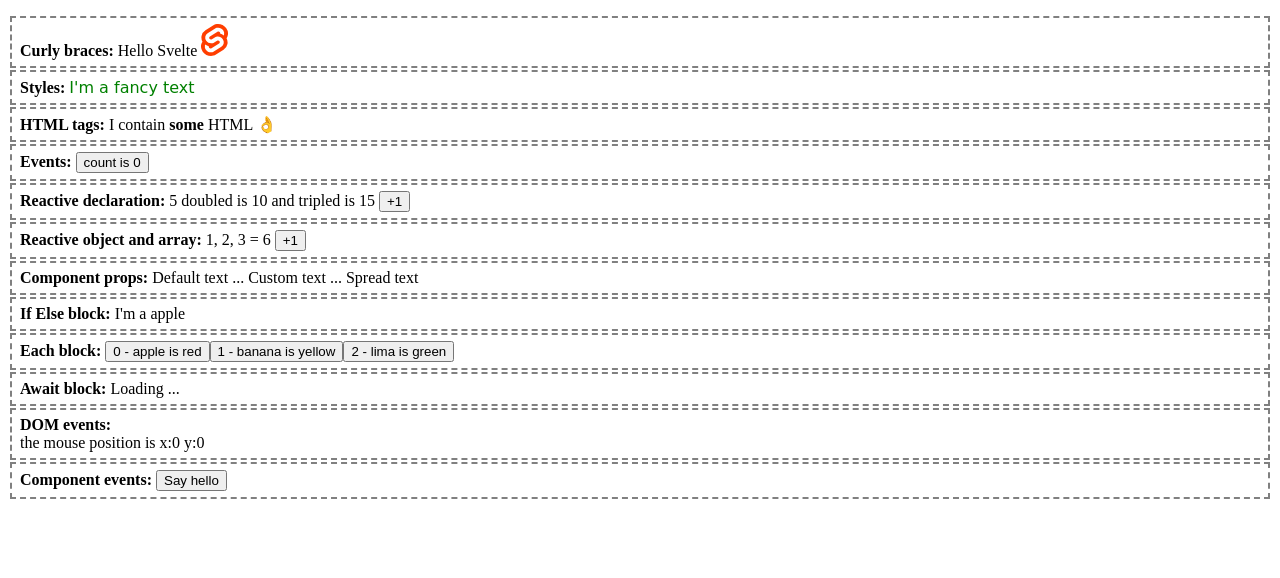
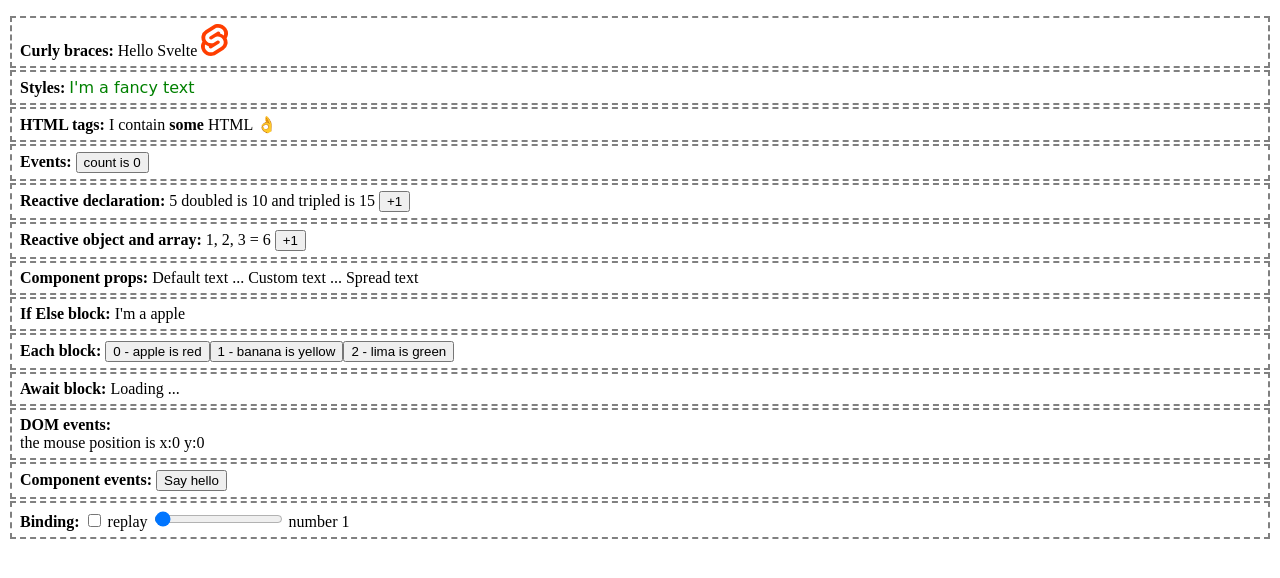
Before and after one commit to jhormanrus/remember-svelte, a Svelte app: page / in a window 1280 px wide. Shown: the top 578 px of the page. Built offline with nearby package versions, Linux system fonts and the light colour scheme; no server answers.

Commit message:
1 file modified, 1 added

```diff
--- a/src/App.svelte
+++ b/src/App.svelte
@@ -12,6 +12,7 @@
   import Await from './lib/AwaitBlock.svelte'
   import DomEvents from './lib/DomEvents.svelte'
   import ComponentEvents from './lib/ComponentEvents.svelte'
+  import Binding from './lib/Binding.svelte'
 </script>
 
 <main>
@@ -68,5 +69,9 @@
       <b>Component events:</b>
       <ComponentEvents on:message={(e) => alert(e.detail.text)} />
     </li>
+    <li>
+      <b>Binding:</b>
+      <Binding />
+    </li>
   </ul>
 </main>
--- /dev/null
+++ b/src/lib/Binding.svelte
@@ -0,0 +1,9 @@
+<script>
+	let volume = 1
+  let replay = false
+</script>
+
+<input type="checkbox" bind:checked={replay}> replay
+
+<input type="range" bind:value={volume}>
+{typeof volume} {volume}
```
